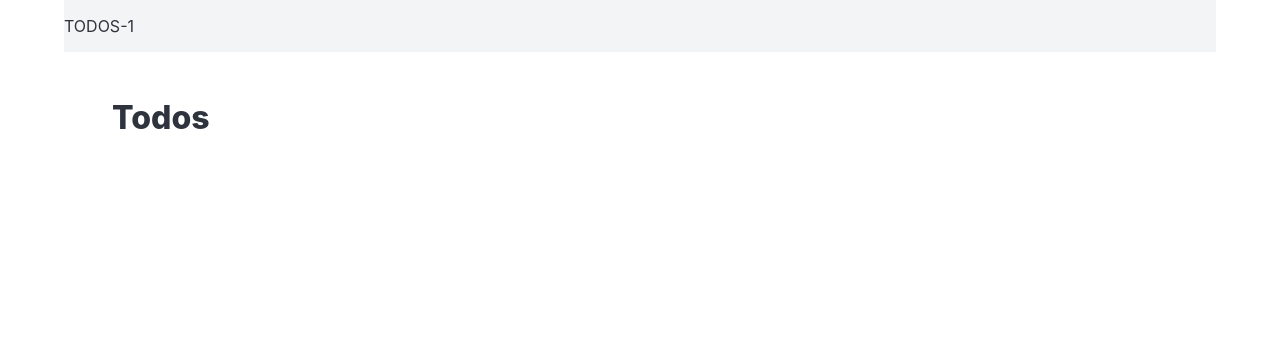
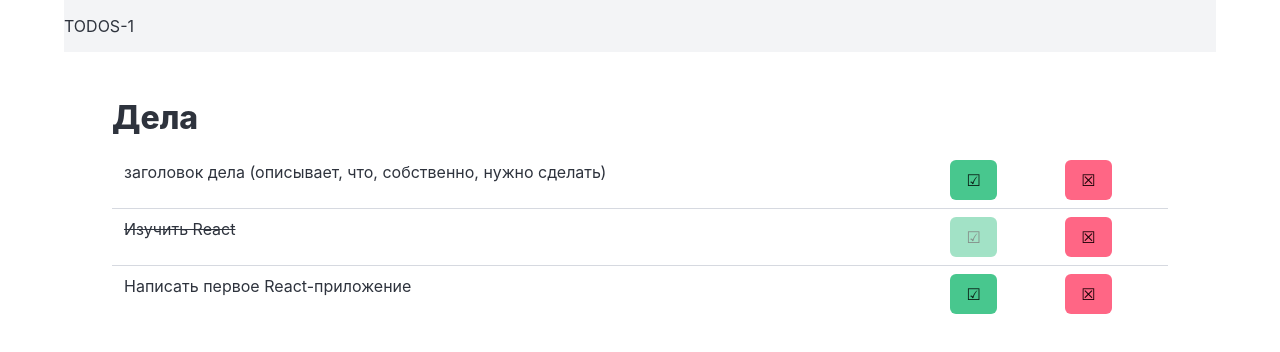
Before and after one commit to ZloitapoG/ToDos, a React (Create React App) app: page / in a window 1280 px wide. Shown: the top 352 px of the page. Built offline with nearby package versions, Linux system fonts and the light colour scheme.

Commit message:
App->TodoList prop (list = todos)

```diff
--- a/src/App.js
+++ b/src/App.js
@@ -1,3 +1,4 @@
+import TodoList from "./TodoList";
 import todos from "./todos";
 
 export default function App(){
@@ -11,7 +12,8 @@ export default function App(){
         </div>
       </nav>
       <main className="content px-6 py-6">
-        <h1>Todos</h1>
+        {/*<h1>Todos</h1>*/}
+        <TodoList list = {todos}></TodoList>
       </main>
     </div>
     );
--- /dev/null
+++ b/src/TodoList.js
@@ -0,0 +1,35 @@
+export default function TodoList(props) {
+    return (
+        <section>
+            <h1>Дела</h1>
+            <table className="table is-hoverable is-fullwidth">
+                <tbody>
+                    {props.list.map(item => (
+                        <tr key={item.key}>
+                            <td>
+                                {item.done && <del>{item.title}</del>}
+                                {!item.done && item.title}
+                            </td>
+                            <td>
+                                <button className="button is-success"
+                                    title="Выполнено"
+                                    disabled={item.done}
+                                >
+                                    &#9745;
+                                </button>
+                            </td>
+                            <td>
+                                <button
+                                    className="button is-danger"
+                                    title="Удалить"
+                                >
+                                    &#9746;
+                                </button>
+                            </td>
+                        </tr>
+                    ))}
+                </tbody>
+            </table>
+        </section>
+    )
+}
--- a/src/index.js
+++ b/src/index.js
@@ -15,4 +15,4 @@ root.render(
 // If you want to start measuring performance in your app, pass a function
 // to log results (for example: reportWebVitals(console.log))
 // or send to an analytics endpoint. Learn more: https://bit.ly/CRA-vitals
-reportWebVitals();
+//reportWebVitals();
```
